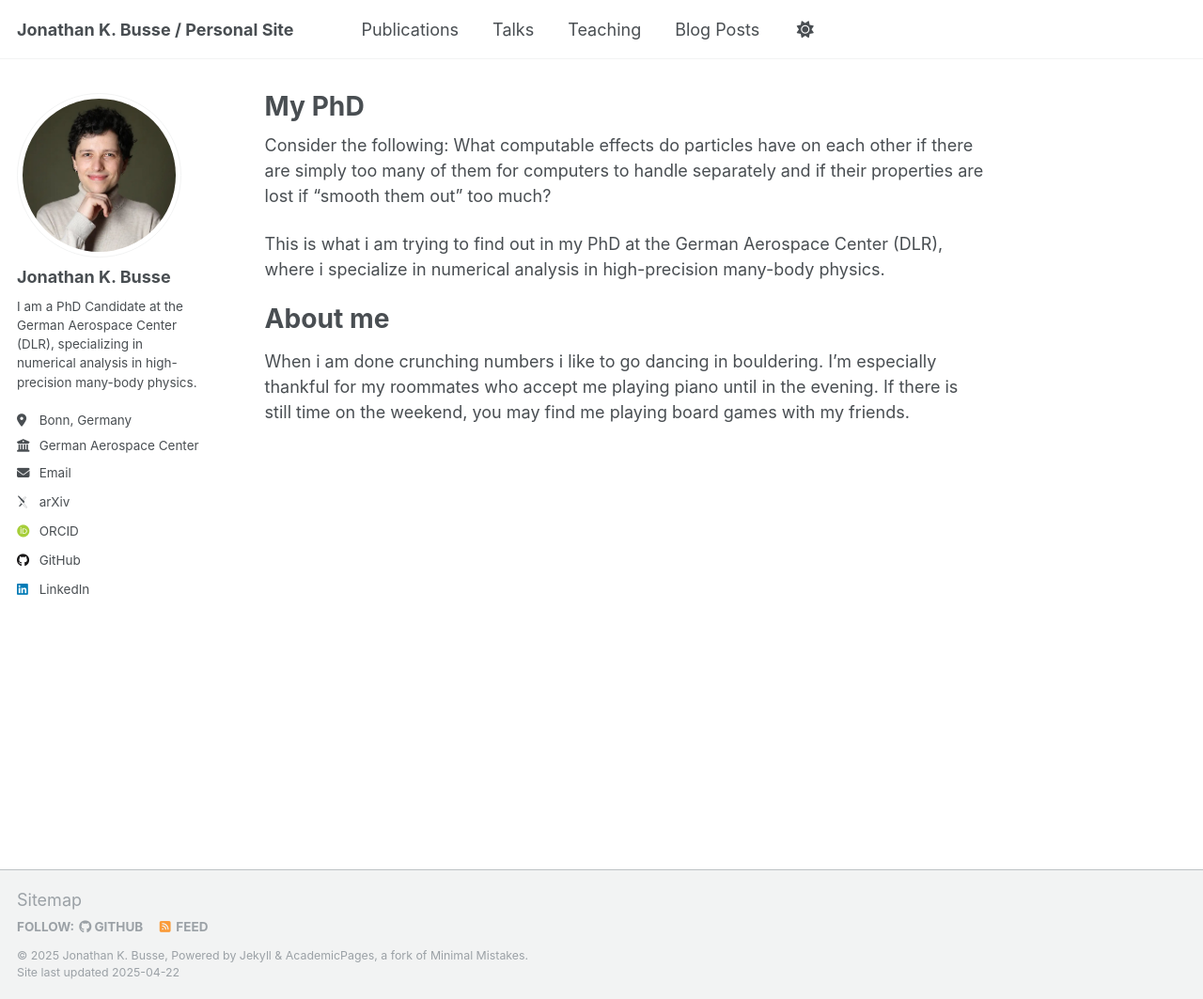
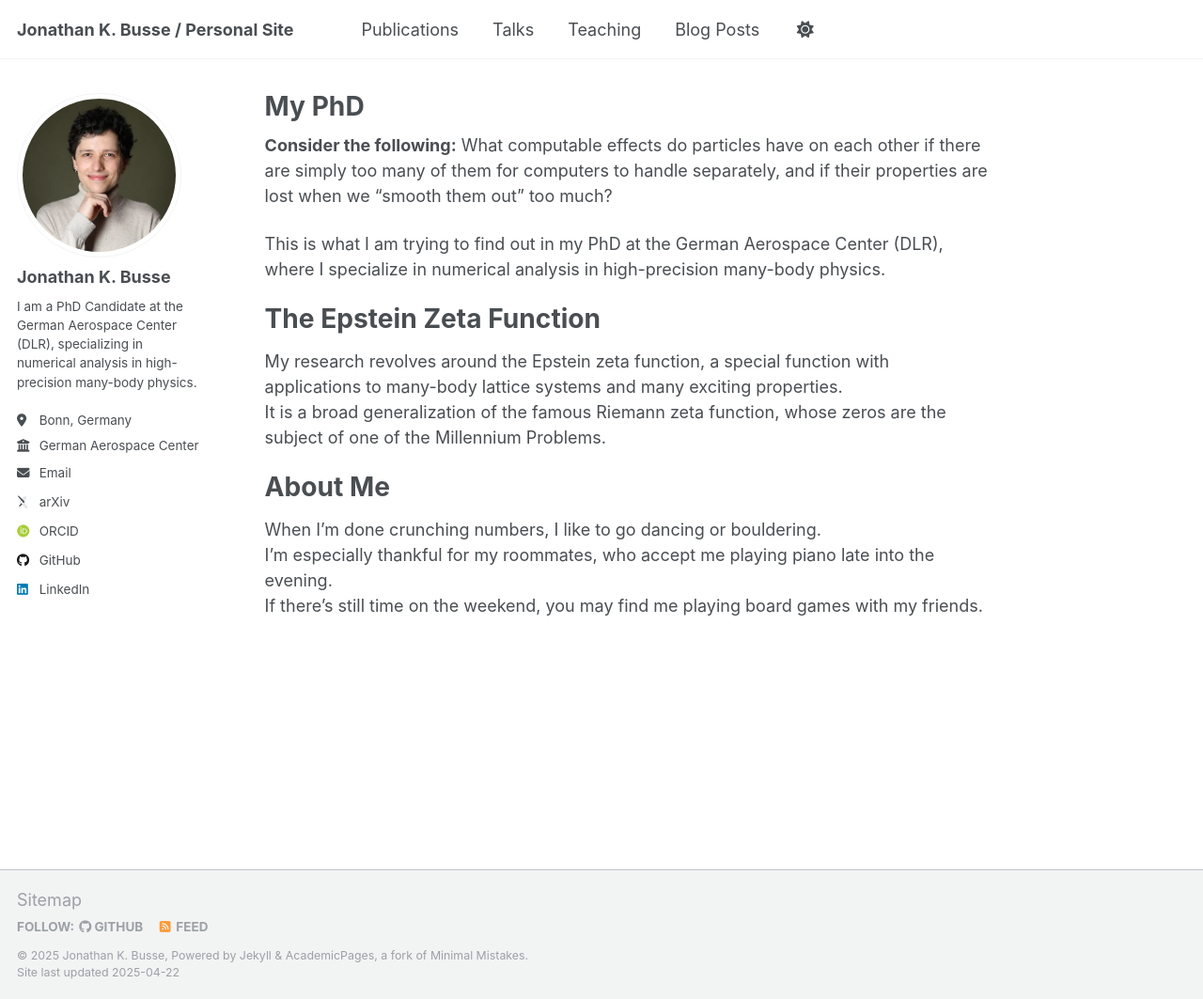
Before and after one commit to JoKaBus/jonathankbusse, a Jekyll site: the page built from _pages/about.md, in a window 1280 px wide and 1063 px high. Shown: the whole window at 94% size. Built offline with Jekyll 4.4.1, drawn with Linux system fonts in a browser that asks for light colours; some web fonts are replaced; a file with an impossible date is left out.

```diff
--- a/_pages/about.md
+++ b/_pages/about.md
@@ -7,12 +7,18 @@ redirect_from:
   - /about.html
 ---
 
-Consider the following: What computable effects do particles have on each other if there are simply too many of them for computers to handle separately and if their properties are lost if "smooth them out" too much?
 
-This is what i am trying to find out in my PhD at the German Aerospace Center (DLR), where i specialize in numerical analysis in high-precision many-body physics.
+**Consider the following:** What computable effects do particles have on each other if there are simply too many of them for computers to handle separately, and if their properties are lost when we "smooth them out" too much?
 
-About me
+This is what I am trying to find out in my PhD at the German Aerospace Center (DLR), where I specialize in numerical analysis in high-precision many-body physics.
+
+The Epstein Zeta Function
 ======
-When i am done crunching numbers i like to go dancing in bouldering.
-I'm especially thankful for my roommates who accept me playing piano until in the evening.
-If there is still time on the weekend, you may find me playing board games with my friends.
+My research revolves around the Epstein zeta function, a special function with applications to many-body lattice systems and many exciting properties.
+It is a broad generalization of the famous Riemann zeta function, whose zeros are the subject of one of the Millennium Problems.
+
+About Me
+======
+When I’m done crunching numbers, I like to go dancing or bouldering.
+I’m especially thankful for my roommates, who accept me playing piano late into the evening.
+If there’s still time on the weekend, you may find me playing board games with my friends.
```
Also changed, not shown: _teaching/2029-09-Merkblatt.md (+1 -1 lines).
